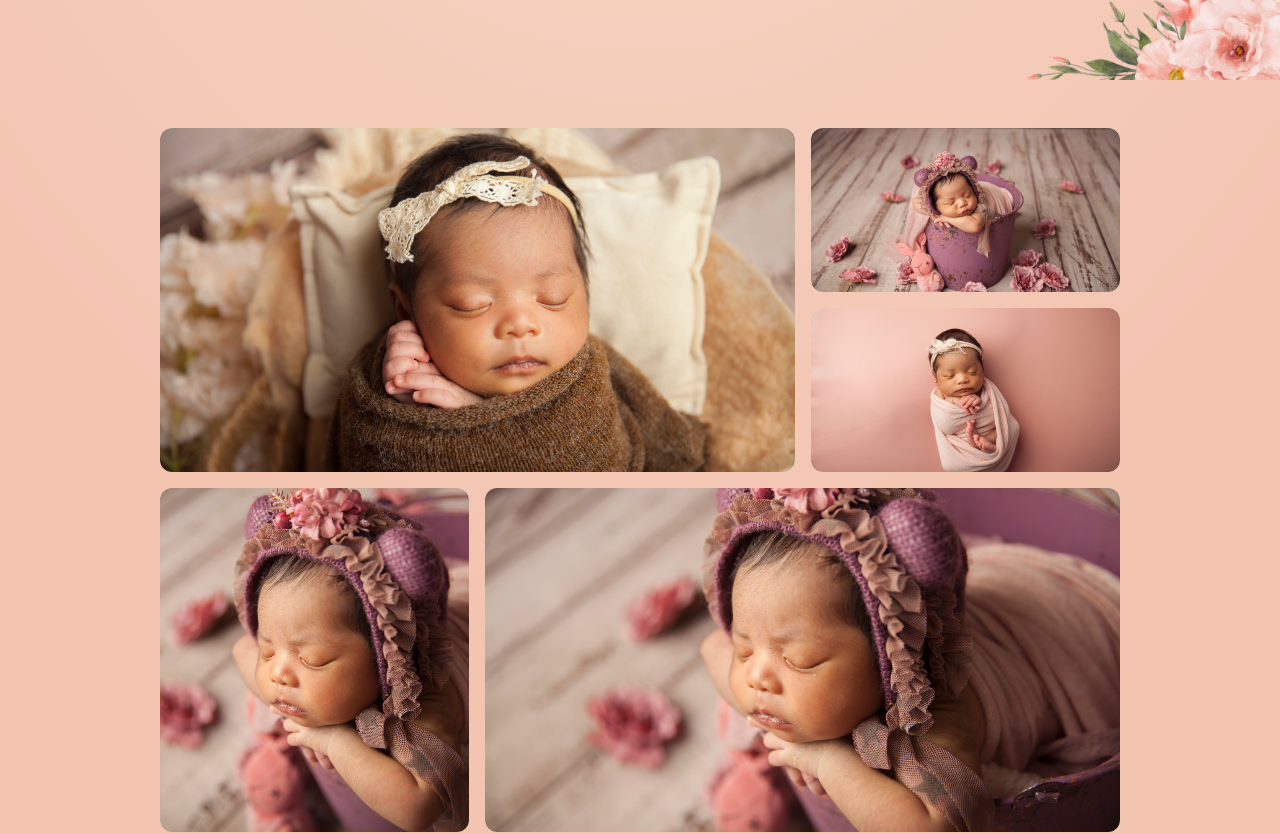
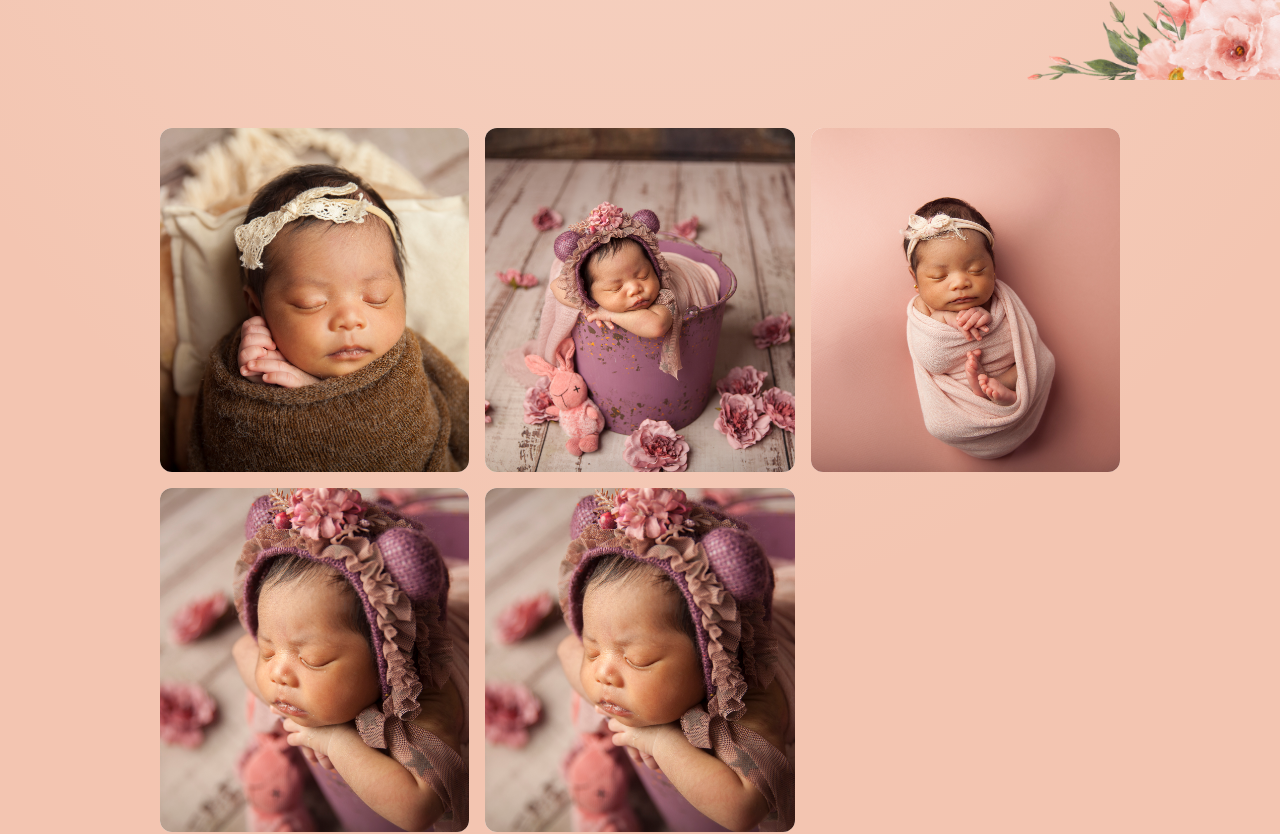
Before and after one commit to santos16426/tanya-christening, a Next.js app: page / in a window 1280 px wide. Shown: the part 720-1554 px from the top of the page. Built offline with nearby package versions, Linux system fonts and the light colour scheme.

Commit message:
feat: removed unnecessary codes and fixed template

```diff
--- a/components/Homepage/RightPane.tsx
+++ b/components/Homepage/RightPane.tsx
@@ -33,12 +33,13 @@ export default function RightPane({ name, title, fullDate, locations }: Props) {
     const baseGoogleMaps = `https://www.google.com/maps/search/?api=1&query=${loc.lat},${loc.long}`;
     const baseWaze = `https://waze.com/ul?ll=${loc.lat},${loc.long}&navigate=yes`;
 
-    const userAgent = navigator.userAgent;
-    if (/Android/.test(userAgent) || /iPhone|iPad|iPod/.test(userAgent)) {
-      return baseWaze;
-    } else {
-      return baseGoogleMaps;
+    if (typeof window !== "undefined") {
+      const userAgent = navigator.userAgent;
+      if (/Android/.test(userAgent) || /iPhone|iPad|iPod/.test(userAgent)) {
+        return baseWaze;
+      }
     }
+    return baseGoogleMaps;
   };
 
   return (
--- a/constants/template.ts
+++ b/constants/template.ts
@@ -3,27 +3,32 @@ export const template = [
 
   },
   {
-    gallery: [
-      '/images/gallery/img1.jpg',
-      '/images/gallery/img2.jpg',
-      '/images/gallery/img3.jpg',
-      '/images/gallery/img4.jpg',
-      '/images/gallery/img5.jpg',
-      '/images/gallery/img6.jpg',
-      '/images/gallery/img7.jpg',
-      '/images/gallery/img8.jpg',
-      '/images/gallery/img9.jpg',
-      '/images/gallery/img10.jpg',
-      '/images/gallery/img11.jpg',
-      '/images/gallery/img12.jpg',
-      '/images/gallery/img13.jpg',
-      '/images/gallery/img14.jpg',
-      '/images/gallery/img15.jpg',
-      '/images/gallery/img16.jpg',
-      '/images/gallery/img17.jpg',
-      '/images/gallery/img18.jpg',
-      '/images/gallery/img19.jpg',
-      '/images/gallery/img20.jpg',
+    cards: [
+      {
+        id: 1,
+        className: "md:col-span-2 md:row-span-2",
+        thumbnail: "/images/gallery/img10.jpg",
+      },
+      {
+        id: 2,
+        className: "col-span-1",
+        thumbnail: "/images/gallery/img12.jpg",
+      },
+      {
+        id: 3,
+        className: "col-span-1",
+        thumbnail: "/images/gallery/img3.jpg",
+      },
+      {
+        id: 4,
+        className: "col-span-1 md:row-span-2",
+        thumbnail: "/images/gallery/img14.jpg",
+      },
+      {
+        id: 6,
+        className: "md:col-span-2 md:row-span-2",
+        thumbnail: "/images/gallery/img14.jpg",
+      },
     ]
   }
 ]
--- a/pages/index.tsx
+++ b/pages/index.tsx
@@ -1,92 +1,13 @@
-import Gallery from "@/components/Gallery";
 import Homepage from "@/components/Homepage";
 import LayoutGrid from "@/components/ui/layout-grid";
 import Image from "next/image";
-
-const SkeletonOne = () => {
-  return (
-    <div>
-      <p className="font-bold text-4xl text-white">House in the woods</p>
-      <p className="font-normal text-base text-white"></p>
-      <p className="font-normal text-base my-4 max-w-lg text-neutral-200">
-        A serene and tranquil retreat, this house in the woods offers a peaceful
-        escape from the hustle and bustle of city life.
-      </p>
-    </div>
-  );
-};
-
-const SkeletonTwo = () => {
-  return (
-    <div>
-      <p className="font-bold text-4xl text-white">House above the clouds</p>
-      <p className="font-normal text-base text-white"></p>
-      <p className="font-normal text-base my-4 max-w-lg text-neutral-200">
-        Perched high above the world, this house offers breathtaking views and a
-        unique living experience. It&apos;s a place where the sky meets home,
-        and tranquility is a way of life.
-      </p>
-    </div>
-  );
-};
-const SkeletonThree = () => {
-  return (
-    <div>
-      <p className="font-bold text-4xl text-white">Greens all over</p>
-      <p className="font-normal text-base text-white"></p>
-      <p className="font-normal text-base my-4 max-w-lg text-neutral-200">
-        A house surrounded by greenery and nature&apos;s beauty. It&apos;s the
-        perfect place to relax, unwind, and enjoy life.
-      </p>
-    </div>
-  );
-};
-const SkeletonFour = () => {
-  return (
-    <div>
-      <p className="font-bold text-4xl text-white">Rivers are serene</p>
-      <p className="font-normal text-base text-white"></p>
-      <p className="font-normal text-base my-4 max-w-lg text-neutral-200">
-        A house by the river is a place of peace and tranquility. It&apos;s the
-        perfect place to relax, unwind, and enjoy life.
-      </p>
-    </div>
-  );
-};
-
-const cards = [
-  {
-    id: 1,
-    className: "md:col-span-2 md:row-span-2",
-    thumbnail: "/images/gallery/img10.jpg",
-  },
-  {
-    id: 2,
-    className: "col-span-1",
-    thumbnail: "/images/gallery/img12.jpg",
-  },
-  {
-    id: 3,
-    className: "col-span-1",
-    thumbnail: "/images/gallery/img3.jpg",
-  },
-  {
-    id: 4,
-    className: "col-span-1 md:row-span-2",
-    thumbnail: "/images/gallery/img14.jpg",
-  },
-  {
-    id: 6,
-    className: "md:col-span-2 md:row-span-2",
-    thumbnail: "/images/gallery/img14.jpg",
-  },
-];
+import { template } from "@/constants/template";
 
 export default function Home() {
   return (
     <main>
       <Homepage />
-      <LayoutGrid cards={cards} />
+      {template[1].cards && <LayoutGrid cards={template[1].cards} />}
       <div className="relative h-full w-full flex justify-between items-center flex-col lg:py-20 gap-10">
         <p className="text-6xl">
           Tanya&apos;s 1<sup>st</sup> Birthday Party POV Camera
```
